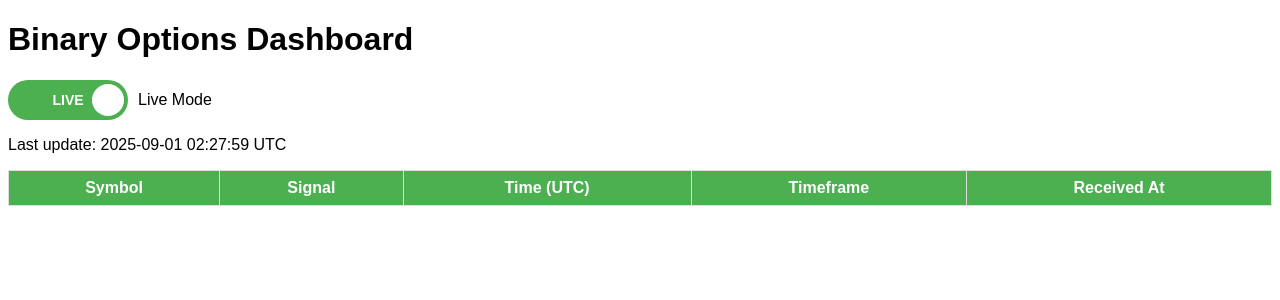
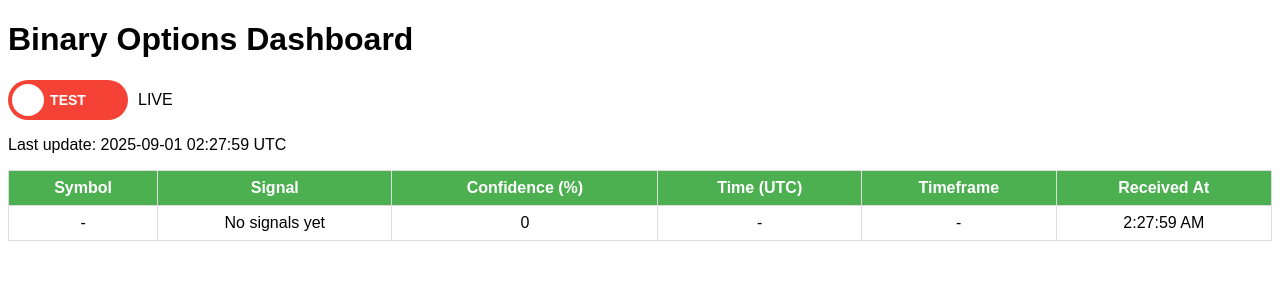
Before and after one commit to Judyk247/binary_option_bot, a Flask app: page / in a window 1280 px wide. Shown: the top 300 px of the page. Run offline with Flask 3, Linux system fonts and the light colour scheme; lists and menus that the app fills with data are empty; parts of the project's set-up code (start-up, migrations or seed data) failed here and were passed over; some libraries are stand-ins or nearby versions.

Commit message:
dashboard.html

```diff
--- a/template/dashboard.html
+++ b/template/dashboard.html
@@ -17,7 +17,7 @@
         .switch {
             position: relative;
             display: inline-block;
-            width: 120px;   /* bigger for labels */
+            width: 120px;
             height: 40px;
         }
         .switch input {display: none;}
@@ -25,7 +25,7 @@
             position: absolute;
             cursor: pointer;
             top: 0; left: 0; right: 0; bottom: 0;
-            background-color: #f44336; /* red for TEST */
+            background-color: #f44336;
             transition: .4s;
             border-radius: 34px;
             font-size: 14px;
@@ -43,14 +43,12 @@
             transition: .4s;
             border-radius: 50%;
         }
-        /* Default = TEST */
         .slider::after {
             content: "TEST";
             position: absolute;
             width: 100%;
             left: 0;
         }
-        /* When LIVE */
         input:checked + .slider {
             background-color: #4CAF50;
         }
@@ -95,6 +93,7 @@
             <tr>
                 <th>Symbol</th>
                 <th>Signal</th>
+                <th>Confidence (%)</th>
                 <th>Time (UTC)</th>
                 <th>Timeframe</th>
                 <th>Received At</th>
@@ -105,6 +104,42 @@
         </tbody>
     </table>
 
-    <script src="/static/dashboard.js"></script>
+    <script>
+        const socket = io();
+
+        function updateTable(signalData) {
+            const tbody = document.querySelector("#signals-table tbody");
+            // Remove old row if exists
+            const existingRow = document.querySelector(`#signals-table tbody tr[data-symbol='${signalData.symbol}'][data-tf='${signalData.timeframe}']`);
+            if (existingRow) existingRow.remove();
+
+            const row = document.createElement("tr");
+            row.dataset.symbol = signalData.symbol;
+            row.dataset.tf = signalData.timeframe;
+            row.innerHTML = `
+                <td>${signalData.symbol}</td>
+                <td>${signalData.signal}</td>
+                <td>${signalData.confidence ?? "-"}</td>
+                <td>${signalData.time}</td>
+                <td>${signalData.timeframe}</td>
+                <td>${new Date().toLocaleTimeString()}</td>
+            `;
+            tbody.prepend(row);
+        }
+
+        // Fetch initial signals via AJAX
+        fetch("/signals_data")
+            .then(res => res.json())
+            .then(data => {
+                document.getElementById("last-update").textContent = data.last_update;
+                data.signals.forEach(updateTable);
+                document.getElementById("mode-label").textContent = data.mode;
+            });
+
+        // Listen to live signals via Socket.IO
+        socket.on("new_signal", signalData => {
+            updateTable(signalData);
+        });
+    </script>
 </body>
 </html>
```
